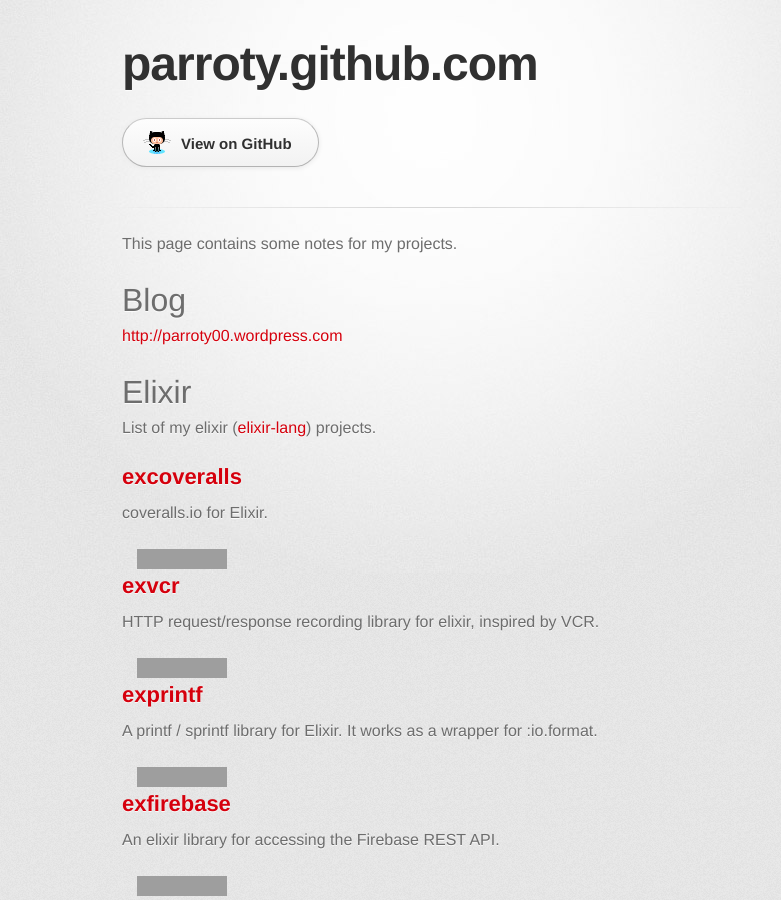
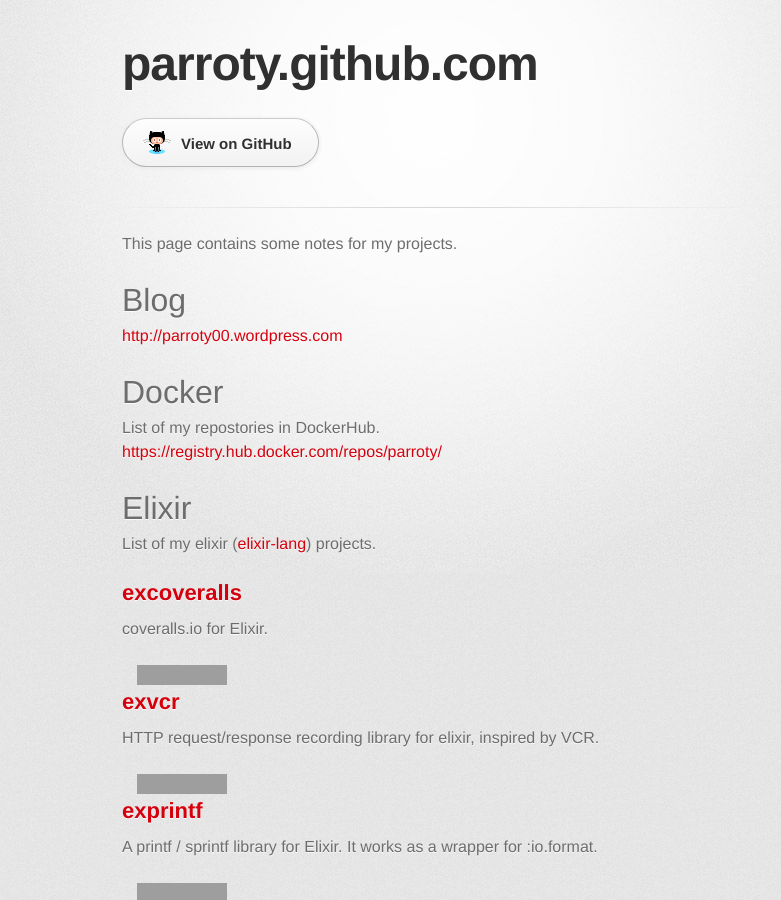
Before and after one commit to parroty/parroty.github.com, a Jekyll site: the page built from index.md, in a window 1280 px wide and 900 px high, cut to the strip 0-900 px from the top of the window. Shown: the whole strip, without its empty margins (208-989 px from the left). Built offline with Jekyll 4.4.1, drawn with Linux system fonts in a browser that asks for light colours; some web fonts are replaced; Markdown is read by kramdown in place of the engine named in the settings; grey boxes are pictures that could not be loaded.

Commit message:
Add link to DockerHub repository

```diff
--- a/index.md
+++ b/index.md
@@ -6,6 +6,10 @@
 # Blog
 
 <p><a href="http://parroty00.wordpress.com" target="_blank">http://parroty00.wordpress.com</a></p>
+
+# Docker
+List of my repostories in DockerHub.<br/>
+<a href="https://registry.hub.docker.com/repos/parroty/" target="_blank">https://registry.hub.docker.com/repos/parroty/</a>
 
 # Elixir
 List of my elixir (<a href="http://elixir-lang.org/" target="_blank">elixir-lang</a>) projects.
```
